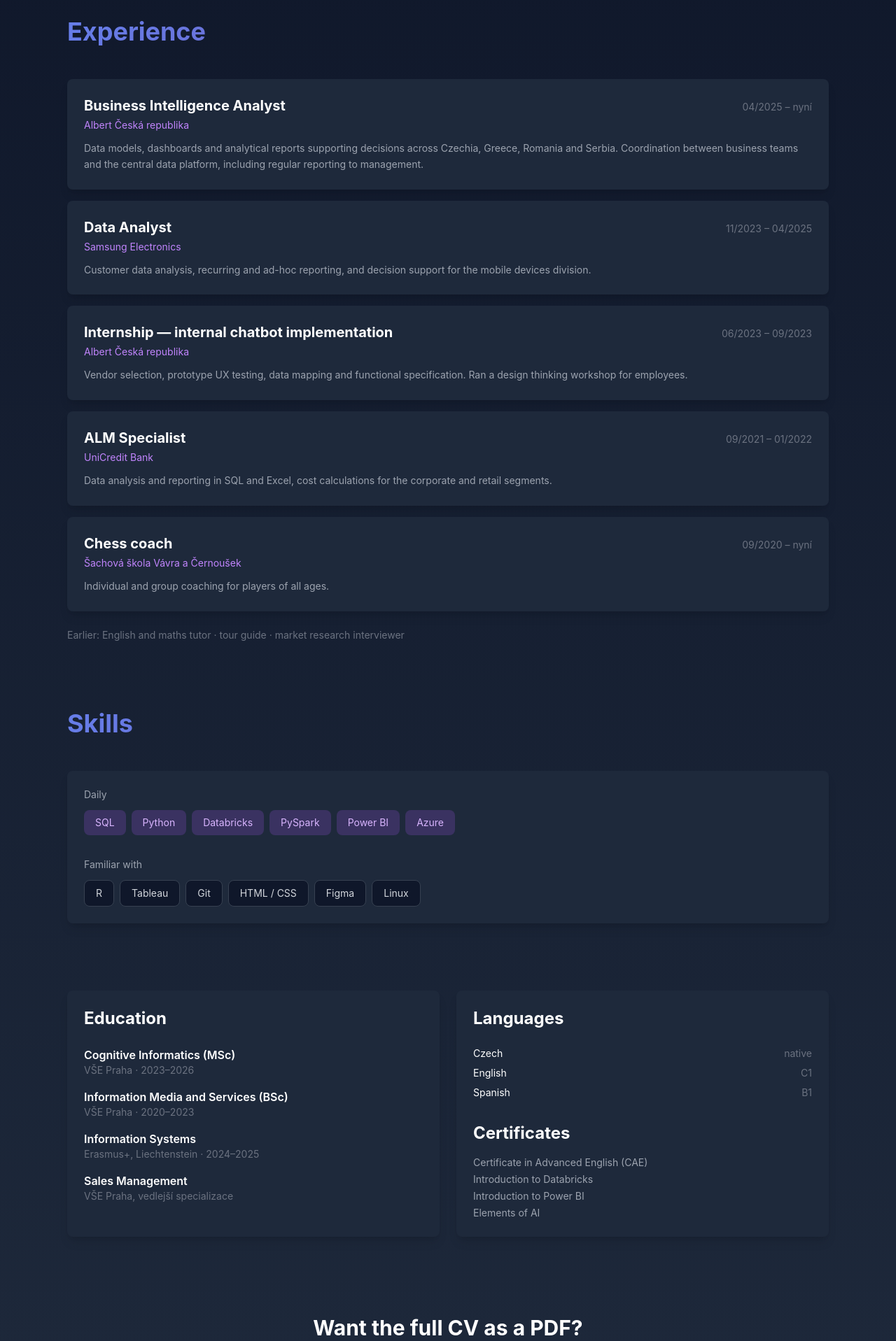
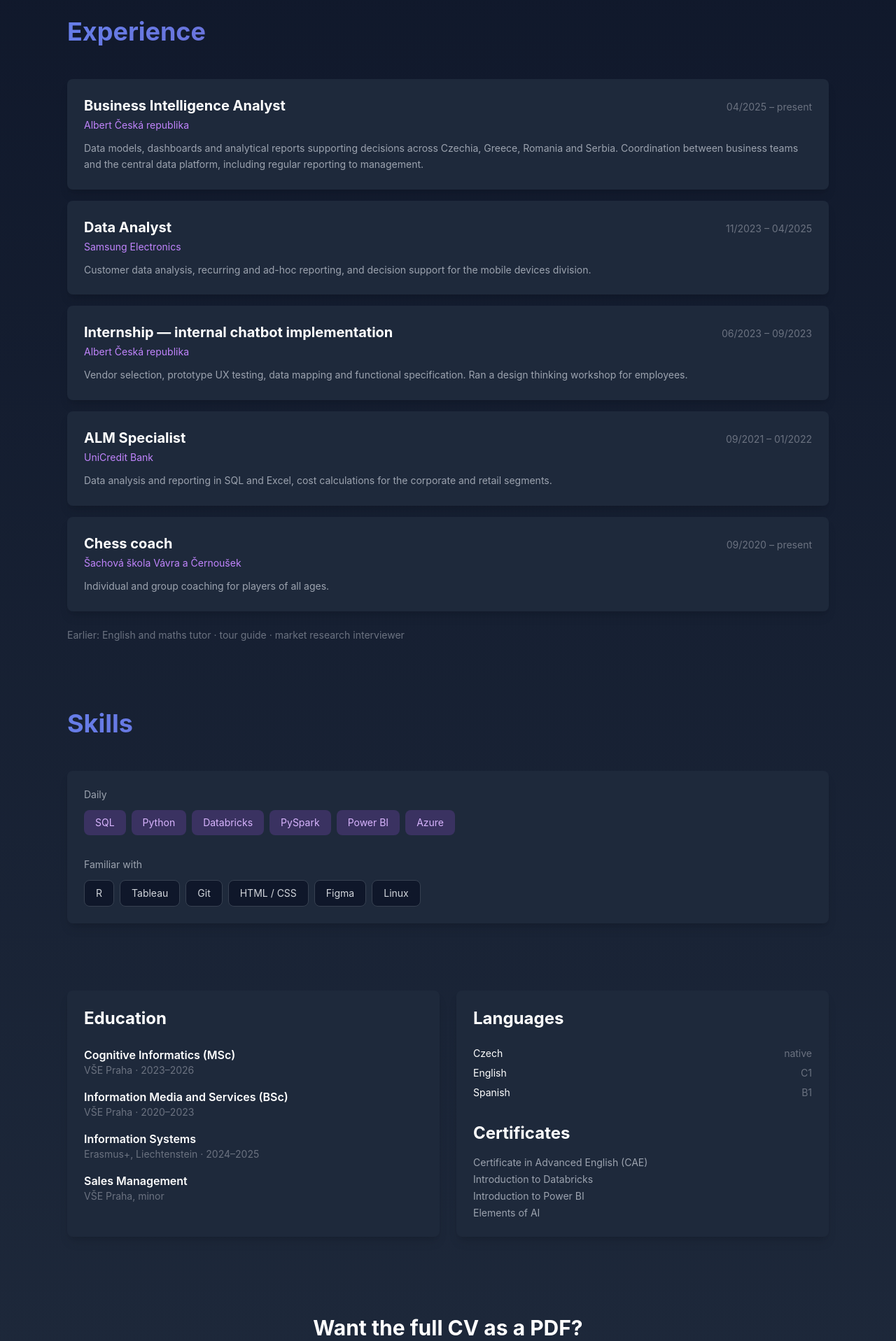
Before and after one commit to petrhollan22/petr-portfolio, a Next.js app: page /en/cv in a window 1280 px wide. Shown: the part 287-2204 px from the top of the page at 70% size. Built offline with nearby package versions, Linux system fonts and the light colour scheme.

Commit message:
Localize period and minor labels

```diff
--- a/app/[locale]/cv/page.tsx
+++ b/app/[locale]/cv/page.tsx
@@ -6,6 +6,9 @@ import { pick } from '@/lib/localized';
 export default function CvPage() {
   const t = useTranslations('cv');
   const locale = useLocale();
+
+  const sub = (v: string) =>
+    v.replace('@present', t('present')).replace('@minor', t('minor'));
 
   return (
     <div className="bg-gradient-to-b from-primary to-secondary">
@@ -21,7 +24,7 @@ export default function CvPage() {
             <div key={i} className="card">
               <div className="flex justify-between items-baseline gap-4 flex-wrap mb-1">
                 <h3 className="text-xl font-bold">{pick(job.title, locale)}</h3>
-                <span className="text-sm text-gray-500 whitespace-nowrap">{job.period}</span>
+                <span className="text-sm text-gray-500 whitespace-nowrap">{sub(job.period)}</span>
               </div>
               <p className="text-purple-400 text-sm mb-3">{job.org}</p>
               {job.description && (
@@ -61,7 +64,7 @@ export default function CvPage() {
                 <div key={i}>
                   <p className="font-semibold">{pick(e.title, locale)}</p>
                   <p className="text-sm text-gray-500">
-                    {e.org}{e.period ? ` · ${e.period}` : ''}
+                    {sub(e.org)}{e.period ? ` · ${e.period}` : ''}
                   </p>
                 </div>
               ))}
--- a/data/cv.ts
+++ b/data/cv.ts
@@ -17,7 +17,7 @@ export const jobs: Job[] = [
   {
     title: { cs: "Business Intelligence Analyst", en: "Business Intelligence Analyst" },
     org: "Albert Česká republika",
-    period: "04/2025 – nyní",
+    period: "04/2025 – @present",
     description: {
       cs: "Datové modely, dashboardy a analytické reporty pro rozhodování napříč Českem, Řeckem, Rumunskem a Srbskem. Koordinace mezi byznysem a centrální datovou platformou včetně pravidelné prezentace výsledků managementu.",
       en: "Data models, dashboards and analytical reports supporting decisions across Czechia, Greece, Romania and Serbia. Coordination between business teams and the central data platform, including regular reporting to management."
@@ -53,7 +53,7 @@ export const jobs: Job[] = [
   {
     title: { cs: "Trenér šachu", en: "Chess coach" },
     org: "Šachová škola Vávra a Černoušek",
-    period: "09/2020 – nyní",
+    period: "09/2020 – @present",
     description: {
       cs: "Individuální a skupinové tréninky pro hráče všech věkových kategorií.",
       en: "Individual and group coaching for players of all ages."
@@ -70,7 +70,7 @@ export const education: Education[] = [
   { title: { cs: "Kognitivní informatika (Ing.)", en: "Cognitive Informatics (MSc)" }, org: "VŠE Praha", period: "2023–2026" },
   { title: { cs: "Informační média a služby (Bc.)", en: "Information Media and Services (BSc)" }, org: "VŠE Praha", period: "2020–2023" },
   { title: { cs: "Information Systems", en: "Information Systems" }, org: "Erasmus+, Liechtenstein", period: "2024–2025" },
-  { title: { cs: "Sales Management", en: "Sales Management" }, org: "VŠE Praha, vedlejší specializace", period: "" }
+  { title: { cs: "Sales Management", en: "Sales Management" }, org: "VŠE Praha, @minor", period: "" }
 ];
 
 export const skillsDaily = ["SQL", "Python", "Databricks", "PySpark", "Power BI", "Azure"];
--- a/messages/cs.json
+++ b/messages/cs.json
@@ -118,6 +118,8 @@
     "certificates": "Certifikáty",
     "ctaTitle": "Chceš celý životopis v PDF?",
     "ctaLead": "Napiš mi a pošlu ti ho.",
-    "ctaButton": "Ozvat se"
+    "ctaButton": "Ozvat se",
+    "present": "nyní",
+    "minor": "vedlejší specializace"
   }
 }
--- a/messages/en.json
+++ b/messages/en.json
@@ -118,6 +118,8 @@
     "certificates": "Certificates",
     "ctaTitle": "Want the full CV as a PDF?",
     "ctaLead": "Drop me a message and I'll send it over.",
-    "ctaButton": "Get in touch"
+    "ctaButton": "Get in touch",
+    "present": "present",
+    "minor": "minor"
   }
 }
```
